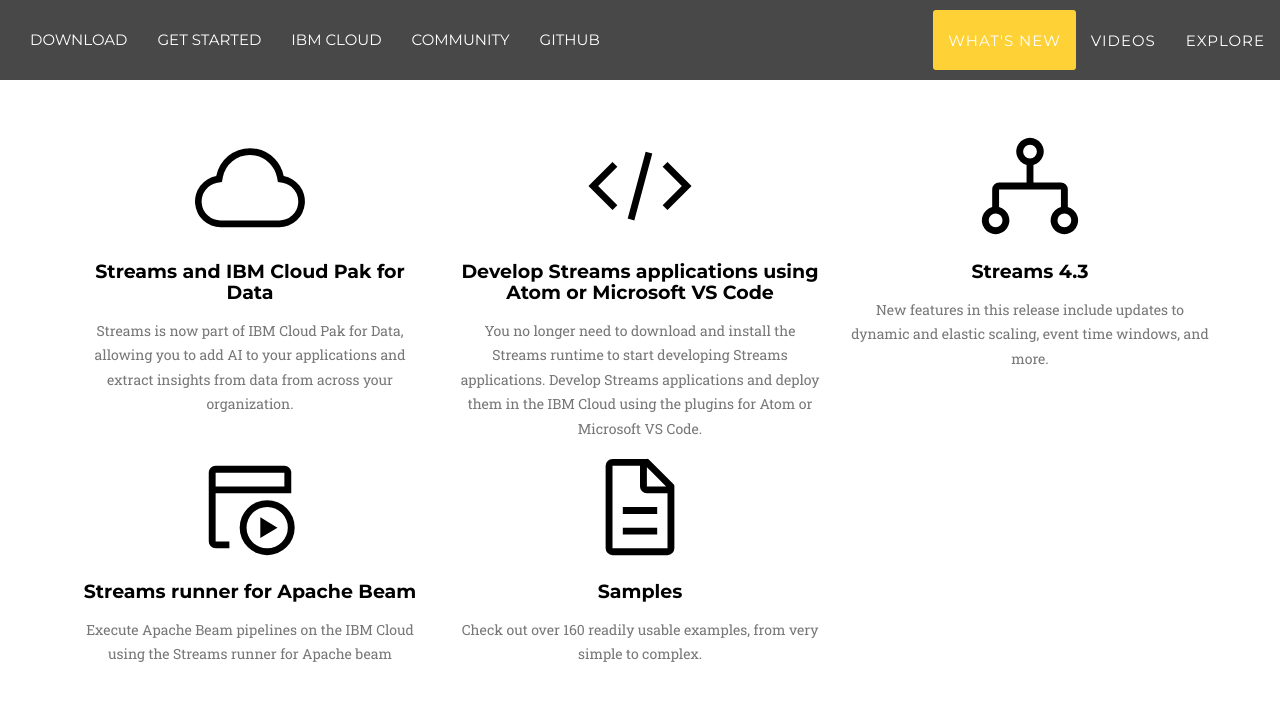
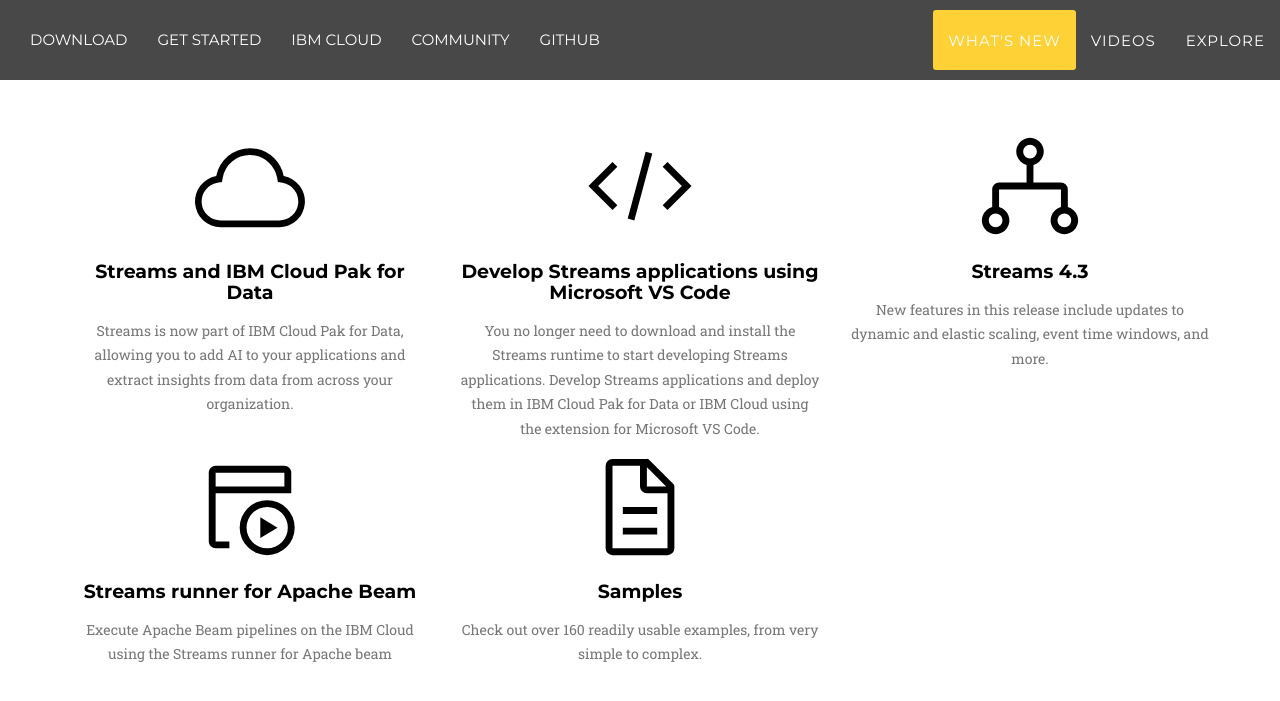
Before and after one commit to IBMStreams/IBMStreams.github.io, a Jekyll site: the page built from index.html, in a window 1280 px wide and 900 px high, scrolled down 800 px. Shown: the top 701 px of the window. Built offline with Jekyll 4.4.1, drawn with Linux system fonts in a browser that asks for light colours; nearby versions of some CDN libraries; some web fonts are replaced.

Commit message:
vscode reference updated

```diff
--- a/_includes/whatsNew.html
+++ b/_includes/whatsNew.html
@@ -17,9 +17,9 @@
 
                 <!-- Atom or VS Code -->
                 <div class="col-lg-4">
-                    <a target="_blank" href="https://developer.ibm.com/streamsdev/docs/develop-run-streams-applications-using-atom-visual-studio-code/"><svg width="110px" height="110px" xmlns="http://www.w3.org/2000/svg" viewBox="0 0 32 32"><path d="M31 16l-7 7-1.41-1.41L28.17 16l-5.58-5.59L24 9l7 7zM1 16l7-7 1.41 1.41L3.83 16l5.58 5.59L8 23l-7-7zm11.42 9.484L17.64 6l1.932.517L14.352 26z"/></svg></a>
-                    <h4 class="service-heading"><a target="_blank" href="https://developer.ibm.com/streamsdev/docs/develop-run-streams-applications-using-atom-visual-studio-code/" class="blackLink">Develop Streams applications using Atom or Microsoft VS Code<br></a></h4>
-                    <p class="text-muted">You no longer need to download and install the Streams runtime to start developing Streams applications. Develop Streams applications and deploy them in the IBM Cloud using the plugins for Atom or Microsoft VS Code.</p>
+                    <a target="_blank" href="https://marketplace.visualstudio.com/items?itemName=IBM.ibm-streams"><svg width="110px" height="110px" xmlns="http://www.w3.org/2000/svg" viewBox="0 0 32 32"><path d="M31 16l-7 7-1.41-1.41L28.17 16l-5.58-5.59L24 9l7 7zM1 16l7-7 1.41 1.41L3.83 16l5.58 5.59L8 23l-7-7zm11.42 9.484L17.64 6l1.932.517L14.352 26z"/></svg></a>
+                    <h4 class="service-heading"><a target="_blank" href="https://marketplace.visualstudio.com/items?itemName=IBM.ibm-streams" class="blackLink">Develop Streams applications using Microsoft VS Code<br></a></h4>
+                    <p class="text-muted">You no longer need to download and install the Streams runtime to start developing Streams applications. Develop Streams applications and deploy them in IBM Cloud Pak for Data or IBM Cloud using the extension for Microsoft VS Code.</p>
                 </div>
 
                 <div class="col-lg-4">
```
